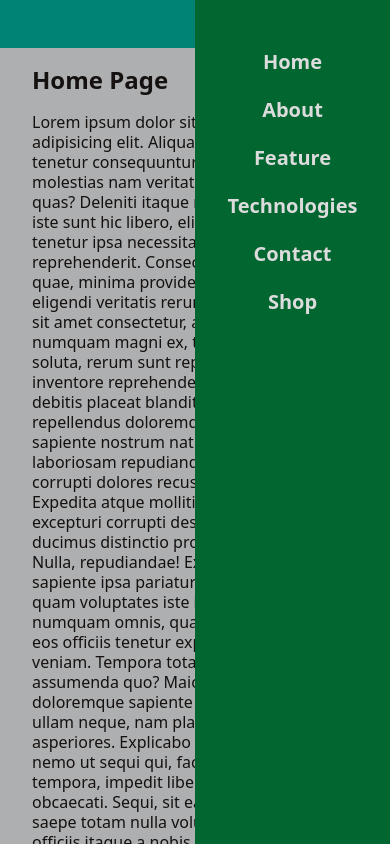
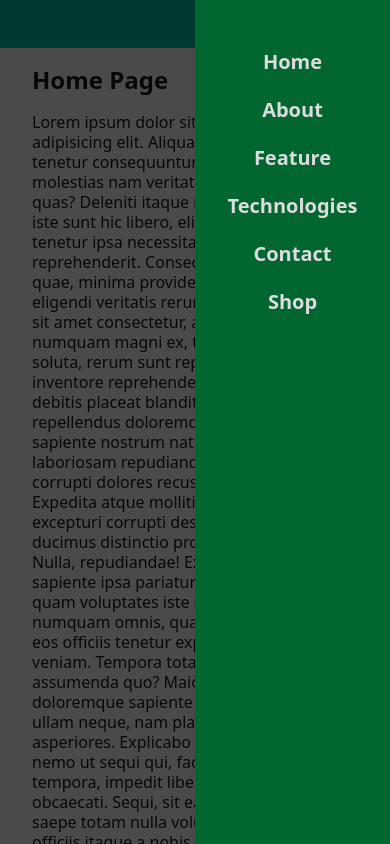
Before and after one commit to yaser-pakniyat/shop-demo, a Next.js app: page / in a window 390 px wide. Both pictures are taken after a click on the icon 334 px from the left and 24 px from the top of the page. Shown: the top 844 px of the page. Built offline with nearby package versions, Linux system fonts and the light colour scheme; some icons are missing.

Commit message:
feat(HamburgerMenu): add theme-based overlay styling

```diff
--- a/components/hamburger-menu/HamburgerMenu.tsx
+++ b/components/hamburger-menu/HamburgerMenu.tsx
@@ -17,7 +17,7 @@ export default function HamburgerMenu() {
     <>
       {isOpen && (
         <div
-          className="fixed inset-0 z-50 bg-black/30"
+          className={`fixed inset-0 z-50 ${theme === "dark" ? "bg-white/70" : "bg-black/70"}`}
           onClick={CloseOffCanvasHandler}
         ></div>
       )}
```
